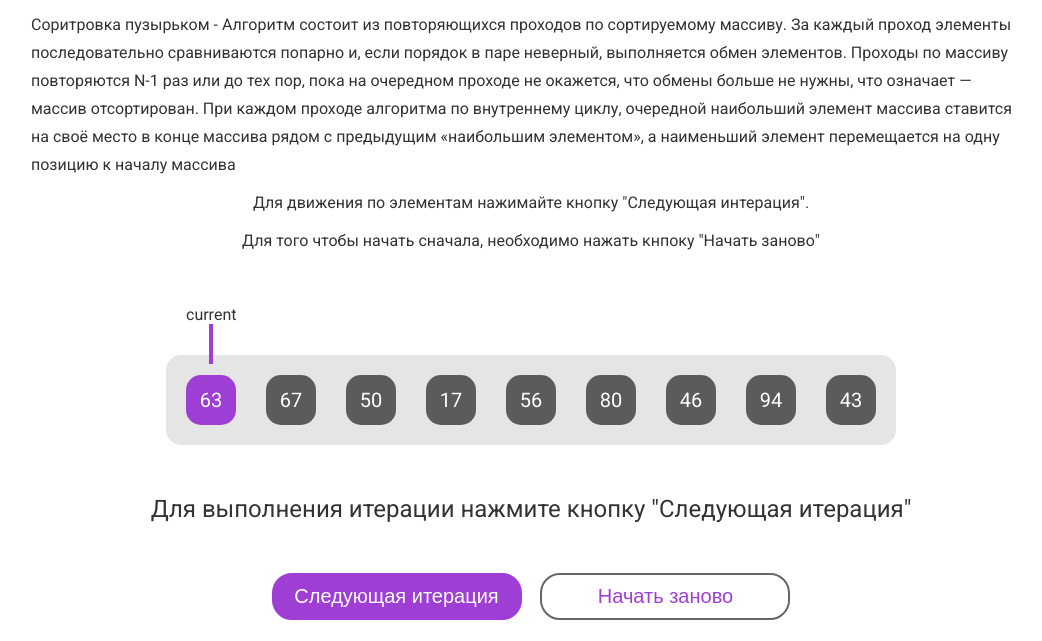
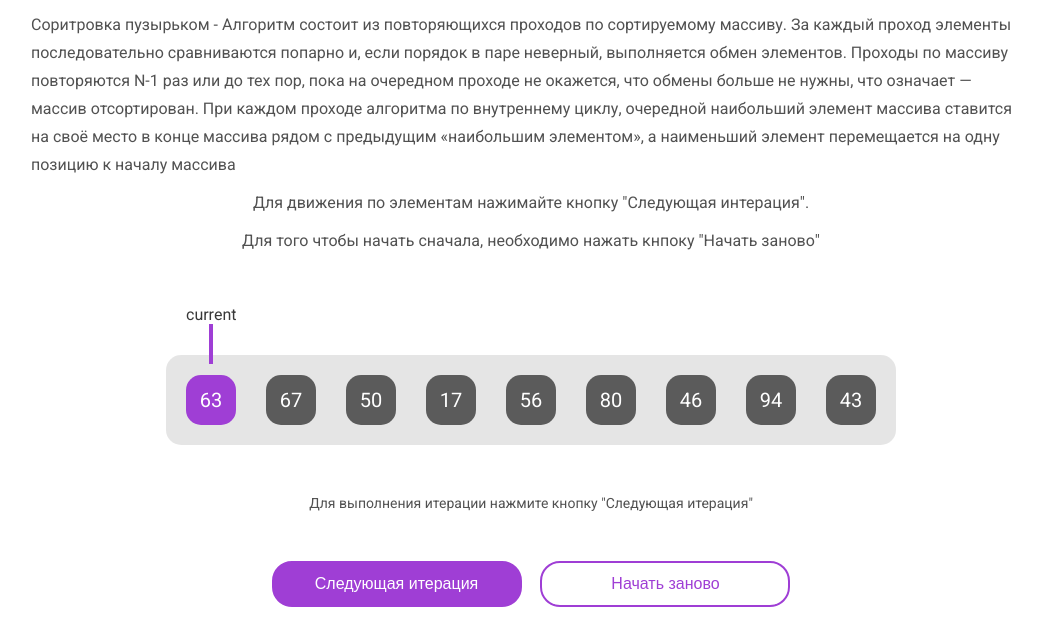
Before and after one commit to AndreyKovalenok/bubble-sort, a website with bundled scripts: page src/index.html in a window 1280 px wide. Shown: the part 159-800 px from the top of the page, without its empty margins (109-1151 px from the left). Built offline with nearby package versions, Linux system fonts and the light colour scheme.

Commit message:
Поправил стили, добавил комментарии

```diff
--- a/src/js/sortData.js
+++ b/src/js/sortData.js
@@ -81,10 +81,13 @@ export class SortData {
             : `Элемент <span>${this.sortArray[this.sortIndex - 1].value}</span> меньше элемента <span class="info__current">${this.sortArray[this.sortIndex].value}</span>. Действия не требуются`;
       }
 
+      // Перемещение таргета на следующий элемент
       this.targetLeftValue += 80;
       this.target.style.left = `${this.targetLeftValue}px`;
+      // Увеличение текущего индекса сортировки
       this.sortIndex++;
 
+      // Конец сортировки
       if (this.lastSortIndex === 2) {
          this.sortArray[0].addClass('sort__item--stated');
          this.infoField.textContent = 'Соритровка завершена!';
@@ -92,8 +95,11 @@ export class SortData {
       }
 
       if (this.sortIndex === this.lastSortIndex) {
+         // Сборс текущего индекса соритровки
          this.sortIndex = 1;
+         // Уменьшение конечного индекса сортировки
          this.lastSortIndex--;
+         // Перемещение таргета на первы элемент
          this.targetLeftValue = 155;
          this.target.style.left = `${this.targetLeftValue}px`;
          this.sortArray[this.sortIndex - 1].addClass('sort__item--current');
--- a/src/scss/style.scss
+++ b/src/scss/style.scss
@@ -14,12 +14,13 @@
    font-weight: bold;
    text-align: center;
    margin-bottom: 30px;
+   color: $font-color;
 }
 
 .instruction {
    font-size: 16px;
    line-height: 28px;
-   color: $font-color;
+   color: $lighten-font-color;
 }
 
 .instruction__description {
@@ -90,14 +91,14 @@
 .controls__btn {
    width: 250px;
    margin: 0 auto;
-   padding: 10px 0;
+   padding: 12px 0;
    transition: 0.3s;
    cursor: pointer;
    outline: none;
-   border: 2px solid $item-bg-color;
+   border: 2px solid $main-color;
    border-radius: 20px;
    background-color: transparent;
-   font-size: 20px;
+   font-size: 16px;
 
    &--next {
       margin-right: 15px;
@@ -124,8 +125,8 @@
 .info {
    margin-bottom: 50px;
    text-align: center;
-   font-size: 24px;
-   color: $font-color;
+   font-size: 14px;
+   color: $lighten-font-color;
 }
 
 .info__current {
--- a/src/scss/variables.scss
+++ b/src/scss/variables.scss
@@ -1,7 +1,8 @@
 $main-color: #9F3ED5;
 $white-color: #ffffff;
 $black-color: #000000;
-$font-color: rgba(#000000, 0.8);
+$font-color: rgba(#343434, 0.98);
+$lighten-font-color: rgba(#343434, 0.86);
 $bg-color: rgba(#000000, 0.1);
 $item-bg-color: rgba(#000000, 0.6);
 $stated-color: rgba(green, 0.7);
```
Also changed, not shown: src/css/style.min.css, 1 other file.
